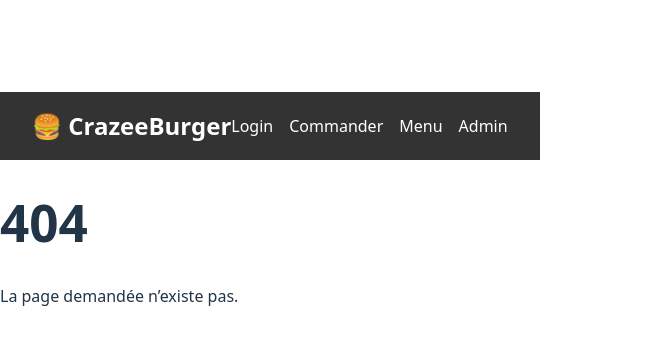
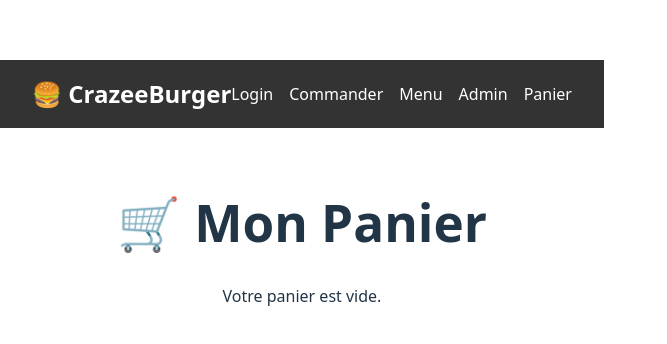
Before and after one commit to yvesnet9/crazee-burger, a React (Vite) app: page /basket in a window 1280 px wide. Before the commit this address had no page. Shown: the part 192-536 px from the top of the page, without its empty margins (0-667 px from the left). Built offline with nearby package versions, Linux system fonts and the light colour scheme; the HTML template or start-up script is replaced by a standard one.

Commit message:
F11: ajout de la page Panier vide

```diff
--- a/src/App.jsx
+++ b/src/App.jsx
@@ -4,7 +4,8 @@ import OrderPage from "./pages/OrderPage";
 import ErrorPage from "./pages/ErrorPage";
 import Navbar from "./components/Navbar"; // 👈 import Navbar
 import MenuPage from "./pages/MenuPage"; // 👈 import
-import AdminPage from "./pages/AdminPage"; // 👈 import
+import AdminPage from "./pages/AdminPage"; // 👈
+import BasketPage from "./pages/BasketPage";
 
 function App() {
   return (
@@ -16,6 +17,7 @@ function App() {
         <Route path="/order" element={<OrderPage />} />
         <Route path="/menu" element={<MenuPage />} /> {/* 👈 nouvelle route */}
         <Route path="/admin" element={<AdminPage />} />{" "}
+        <Route path="/basket" element={<BasketPage />} />
         {/* 👈 nouvelle route */}
         <Route path="*" element={<ErrorPage />} />
       </Routes>
--- a/src/components/Navbar.jsx
+++ b/src/components/Navbar.jsx
@@ -38,6 +38,7 @@ function Navbar() {
         <Link to="/order">Commander</Link>
         <Link to="/menu">Menu</Link> {/* 👈 ajout du lien Menu */}
         <Link to="/admin">Admin</Link> {/* 👈 ajout */}
+        <Link to="/basket">Panier</Link>
       </NavLinks>
     </NavbarContainer>
   );
--- /dev/null
+++ b/src/pages/BasketPage.jsx
@@ -0,0 +1,17 @@
+import styled from "styled-components";
+
+const Container = styled.div`
+  padding: 2rem;
+  text-align: center;
+`;
+
+function BasketPage() {
+  return (
+    <Container>
+      <h1>🛒 Mon Panier</h1>
+      <p>Votre panier est vide.</p>
+    </Container>
+  );
+}
+
+export default BasketPage;
```
